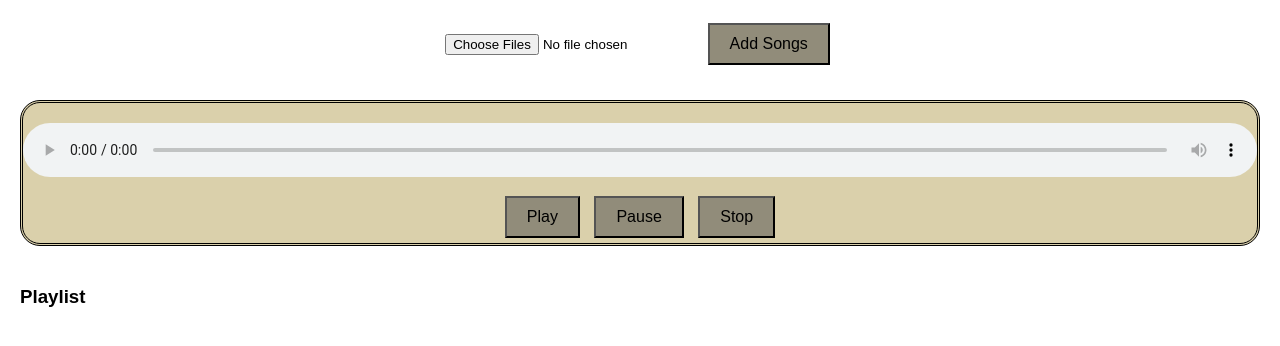
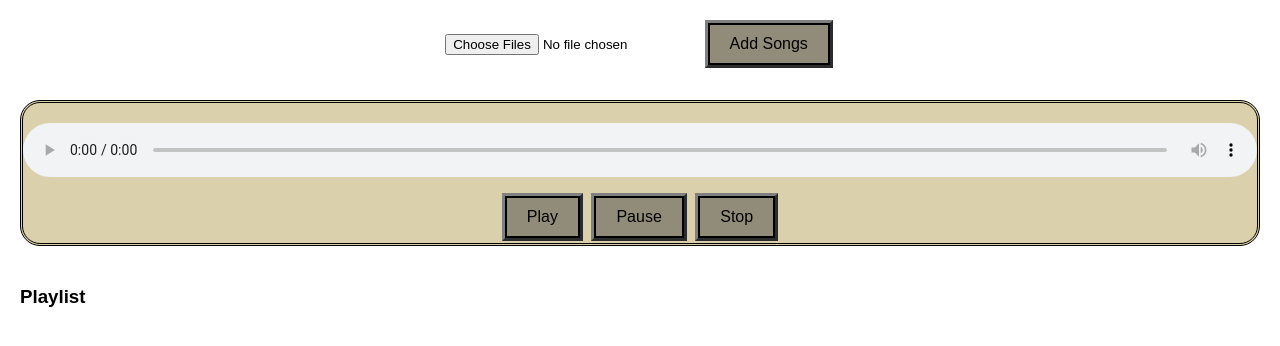
Before and after one commit to Vickyagg23/Music-Webapp, a plain HTML site: page index.html in a window 1280 px wide. Shown: the part 60-406 px from the top of the page. Drawn offline with Linux system fonts and the light colour scheme.

Commit message:
Update style.css

```diff
--- a/style.css
+++ b/style.css
@@ -3,12 +3,14 @@ body {
     text-align: center;
     margin: 20px;
 }
-h1{
+
+h1 {
     margin-top: auto;
     color: rgb(62, 102, 89);
 
 
 }
+
 .player {
     margin-top: 30px;
     background-color: rgb(218, 208, 171);
@@ -30,6 +32,9 @@ button {
     padding: 10px 20px;
     font-size: 16px;
     background-color: rgb(145, 140, 122);
+    border: 2px solid black;
+    outline-style: outset;
+    outline-color: grey;
 }
 
 .song-list {
```
